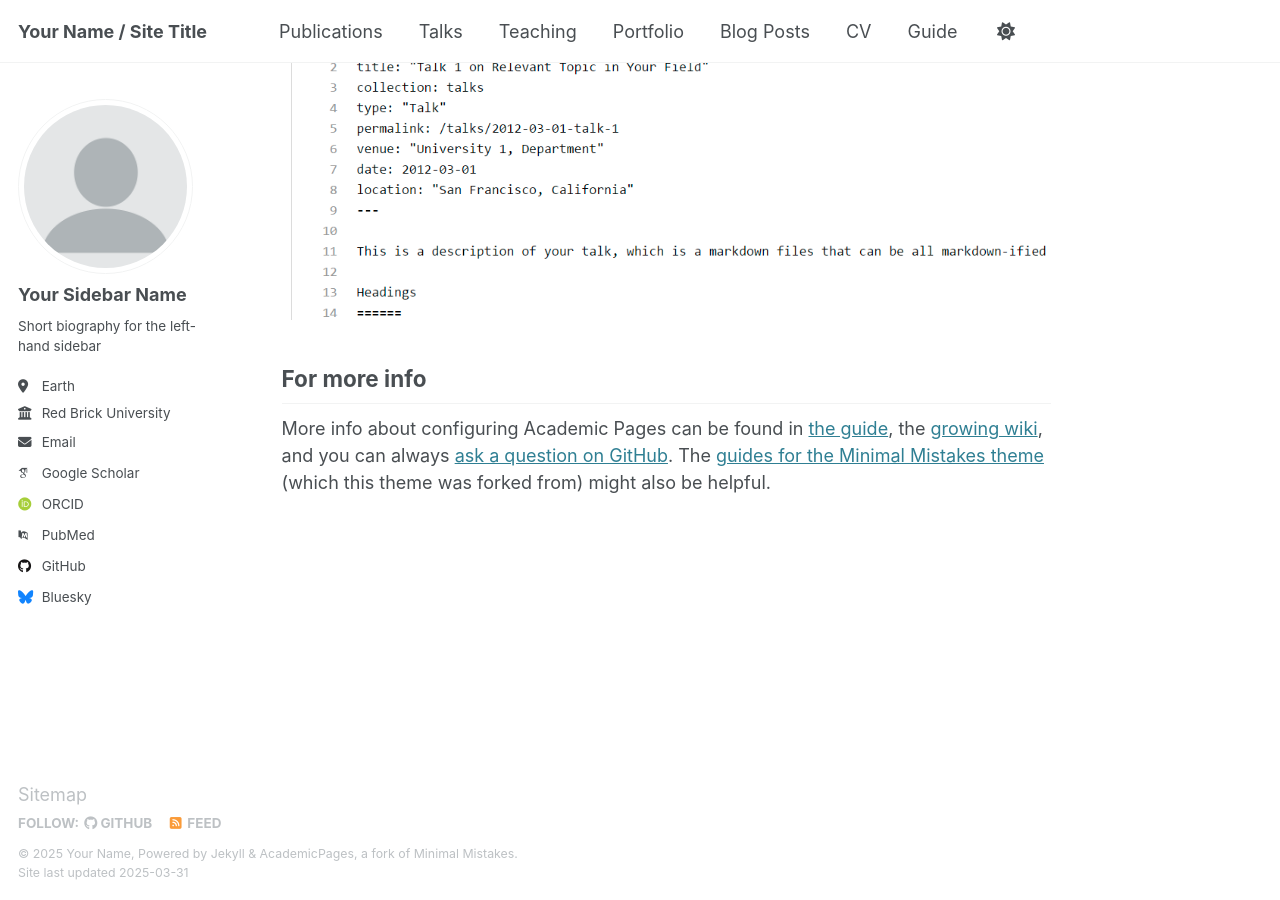
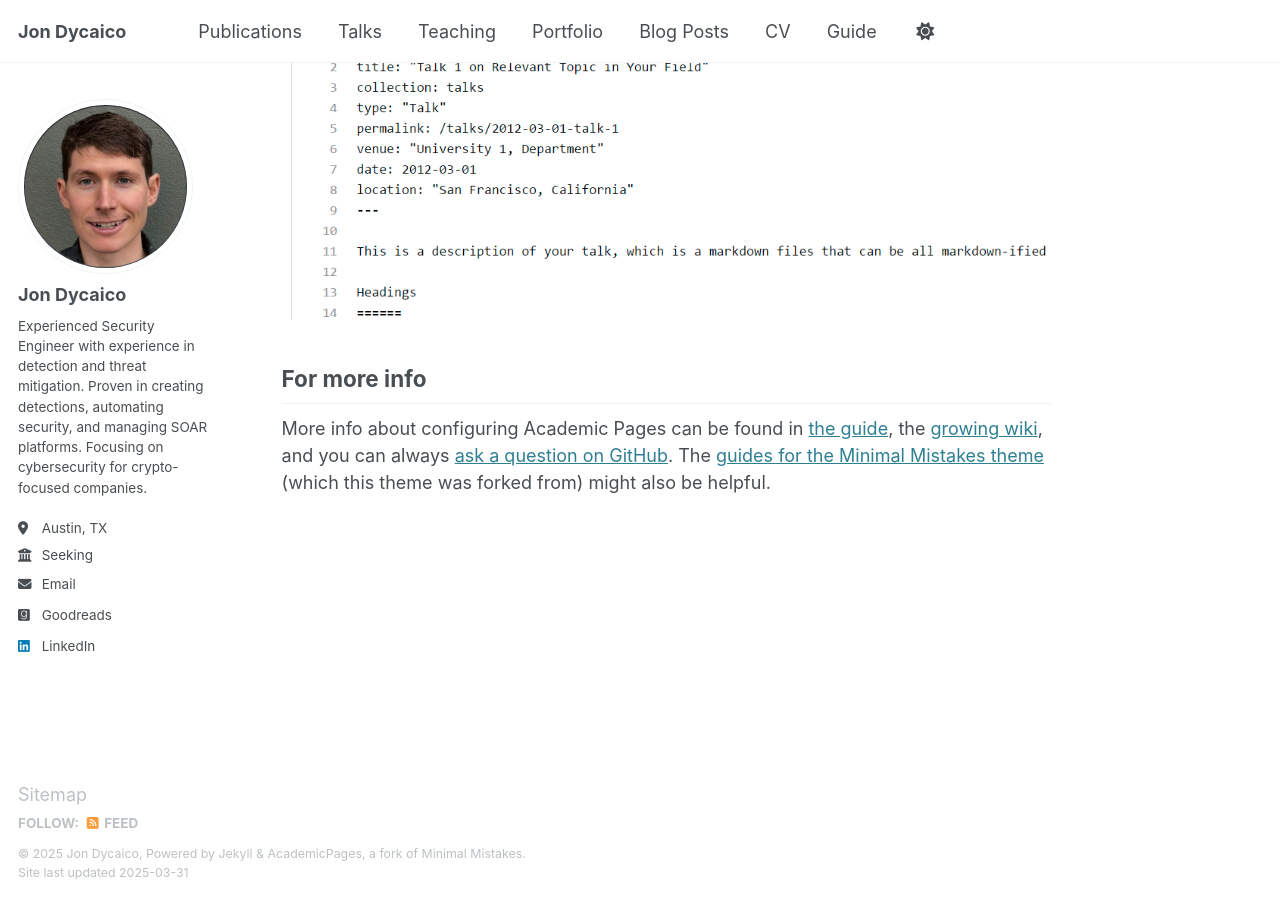
Before and after one commit to jon-dycaico/jon-dycaico.github.io, a Jekyll site: the page built from _pages/about.md, in a window 1280 px wide and 900 px high, scrolled down 2635 px. Built offline with Jekyll 4.4.1, drawn with Linux system fonts in a browser that asks for light colours; some web fonts are replaced.

Commit message:
config: update with real values, + profile picture added

```diff
--- a/_config.yml
+++ b/_config.yml
@@ -9,11 +9,11 @@
 # Basic Site Settings
 locale                   : "en-US"
 site_theme               : "default"
-title                    : "Your Name / Site Title"
+title                    : "Jon Dycaico"
 title_separator          : "-"
-name                     : &name "Your Name"
+name                     : &name "Jon Dycaico"
 description              : &description "personal description"
-url                      : https://academicpages.github.io # the base hostname & protocol for your site e.g. "https://[your GitHub username].github.io"
+url                      : https://jdycaico.github.io # the base hostname & protocol for your site e.g. "https://[your GitHub username].github.io"
 baseurl                  : "" # the subpath of your site, e.g. "/blog"
 repository               : "academicpages/academicpages.github.io"
 
@@ -23,66 +23,67 @@ repository               : "academicpages/academicpages.github.io"
 author:
   # Biographic information
   avatar           : "profile.png"
-  name             : "Your Sidebar Name"
-  pronouns         : # example: "she/her"
-  bio              : "Short biography for the left-hand sidebar"
-  location         : "Earth"
-  employer         : "Red Brick University"
+  name             : "Jon Dycaico"
+  #pronouns         : # example: "she/her"
+  bio              : "Experienced Security Engineer with experience in detection and threat mitigation. Proven in creating detections, automating security, and managing SOAR platforms. Focusing on cybersecurity for crypto-focused companies."
+  location         : "Austin, TX"
+  employer         : "Seeking"
   uri              : # URL
-  email            : "none@example.org"
+  email            : "jdycaico@protonmail.com"
 
   # Academic websites
-  arxiv            : # URL - Update with the correct link to your profile
-  googlescholar    : "https://scholar.google.com/citations?user=PS_CX0AAAAAJ"
-  impactstory      : # URL
-  orcid            : "http://orcid.org/yourorcidurl"
-  semantic         : # URL
-  pubmed           : "https://www.ncbi.nlm.nih.gov/pubmed/?term=john+snow"
-  researchgate     : # URL
-  scopus           : # URL
+  #arxiv            : # URL - Update with the correct link to your profile
+  #googlescholar    : "https://scholar.google.com/citations?user=PS_CX0AAAAAJ"
+  #impactstory      : # URL
+  #orcid            : "http://orcid.org/yourorcidurl"
+  #semantic         : # URL
+  #pubmed           : "https://www.ncbi.nlm.nih.gov/pubmed/?term=john+snow"
+  #researchgate     : # URL
+  #scopus           : # URL
 
   # Repositories and software development
-  bitbucket        : # Username - Update with your username on the site
-  codepen          : # Username
-  dribbble         : # Username
-  github           : "academicpages"
-  kaggle           : # Username
-  stackoverflow    : # User number or user number and name (i.e., use "1" or "1/jeff-atwood")
+  #bitbucket        : # Username - Update with your username on the site
+  #codepen          : # Username
+  #dribbble         : # Username
+  gitlab           : "jdycaico"
+  #kaggle           : # Username
+  #stackoverflow    : # User number or user number and name (i.e., use "1" or "1/jeff-atwood")
 
   # Social media
-  bluesky          : "bsky.app" # Replace this with you Bluesky username
-  facebook         : # Username
-  flickr           : # Username
-  foursquare       : # Username
-  goodreads        : # Username
-  google_plus      : # Username
-  keybase          : # Username
-  instagram        : # Username
-  lastfm           : # Username
-  linkedin         : # Username
-  mastodon         : # URL
-  medium           : # URL
-  pinterest        : # Username
-  soundcloud       : # Username
-  steam            : # Username
-  telegram         : # URL
-  tumblr           : # Username
-  twitter          : # Username for X / Twitter
-  vine             : # Username
-  weibo            : # Username
-  wikipedia        : # Username
-  xing             : # Username
-  youtube          : # Username
-  zhihu            : # Username
+  #bluesky          : "bsky.app" # Replace this with you Bluesky username
+  #facebook         : # Username
+  #flickr           : # Username
+  #foursquare       : # Username
+  goodreads        : "188196846-jon"
+  #google_plus      : # Username
+  #keybase          : # Username
+  #instagram        : # Username
+  #lastfm           : # Username
+  linkedin         :  "jdycaico"
+  #mastodon         : # URL
+  #medium           : # URL
+  #pinterest        : # Username
+  #soundcloud       : # Username
+  #steam            : # Username
+  #telegram         : # URL
+  #tumblr           : # Username
+  #twitter          : # Username for X / Twitter
+  #vine             : # Username
+  #weibo            : # Username
+  #wikipedia        : # Username
+  #xing             : # Username
+  #youtube          : # Username
+  #zhihu            : # Username
+
 
 # Publication Category - The following the list of publication categories and their headings
-publication_category:
-  books:
-    title: 'Books'
-  manuscripts:
-    title: 'Journal Articles'
-  conferences:
-    title: 'Conference Papers'
+#publication_category:
+#  books:
+#    title: 'Books'
+#  manuscripts:
+#    title: 'Journal Articles'
+#  conferences:
+#    title: 'Conference Papers'
 
 # Site Settings
 teaser                   :  # filename of teaser fallback teaser image placed in /images/, .e.g. "500x300.png"
```
Also changed, not shown: images/profile.png.
